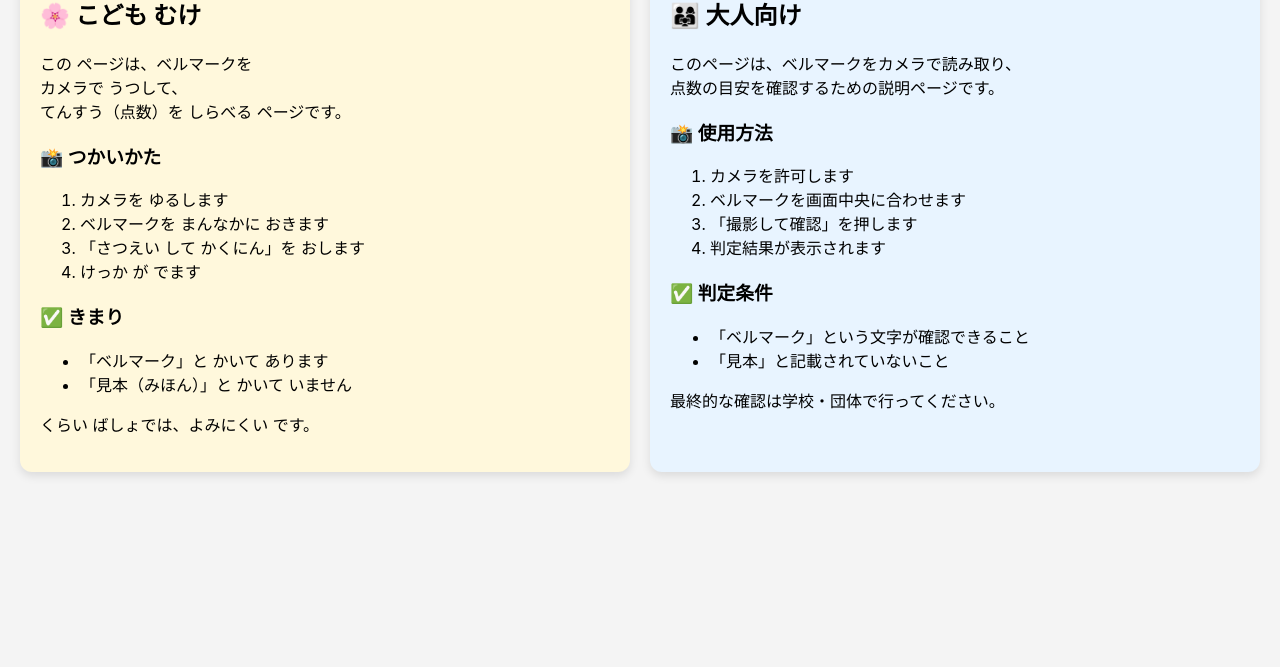
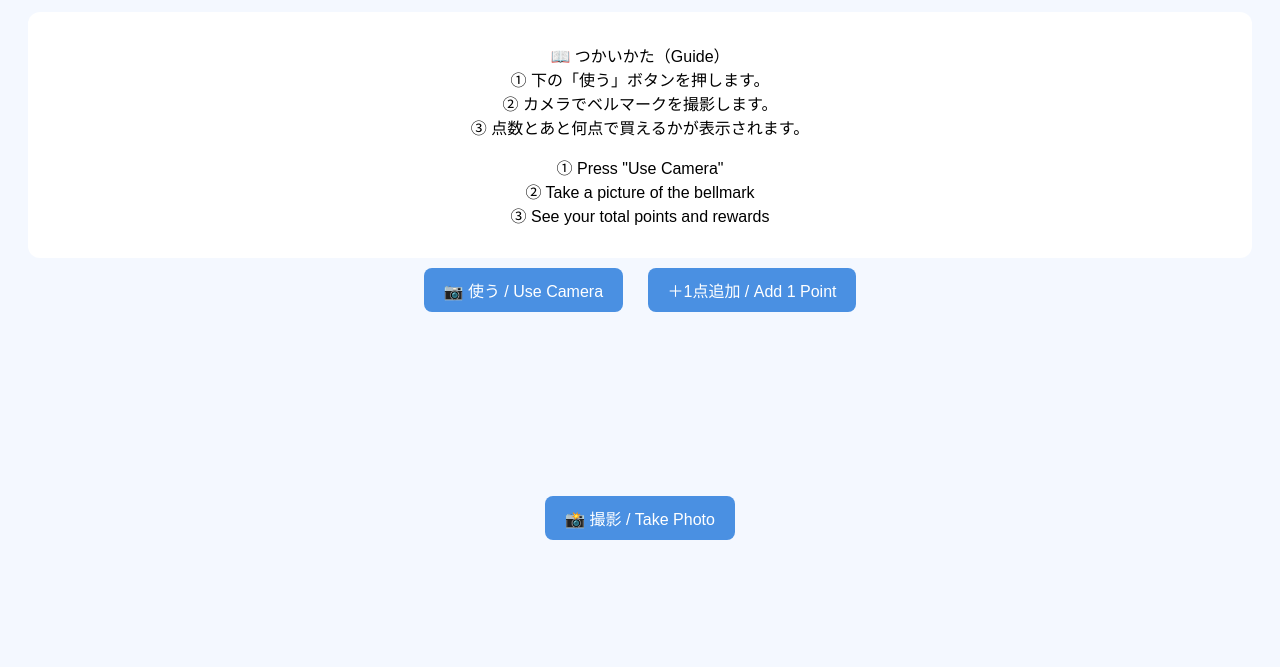
Before and after one commit to chibireo0032-collab/bellmark-checker-for-iphone-, a plain HTML site: page index.html in a window 1280 px wide. Shown: the part 133-800 px from the top of the page. Drawn offline with Linux system fonts and the light colour scheme.

Commit message:
Update index.html

```diff
--- a/index.html
+++ b/index.html
@@ -3,99 +3,138 @@
 <head>
 <meta charset="UTF-8">
 <meta name="viewport" content="width=device-width, initial-scale=1.0">
-<title>ベルマークチェッカー説明</title>
+<title>ベルマークチェッカー | Bellmark Checker</title>
 <style>
 body{
-  font-family:-apple-system,BlinkMacSystemFont,sans-serif;
-  background:#f4f4f4;
-  margin:0;
+  font-family:sans-serif;
+  text-align:center;
+  background:#f4f8ff;
   padding:20px;
 }
-h1{
-  text-align:center;
+button{
+  padding:10px 20px;
+  margin:10px;
+  font-size:16px;
+  border:none;
+  border-radius:8px;
+  background:#4a90e2;
+  color:white;
 }
-.container{
-  display:flex;
-  gap:20px;
-  flex-wrap:wrap;
+video{
+  width:100%;
+  max-width:300px;
+  margin-top:10px;
+  border-radius:10px;
+}
+.result{
+  margin-top:20px;
+  font-size:18px;
 }
 .box{
-  flex:1;
-  min-width:280px;
   background:white;
-  padding:20px;
+  padding:15px;
   border-radius:12px;
-  box-shadow:0 4px 10px rgba(0,0,0,0.1);
-}
-.child{
-  background:#fff8dc;
-}
-.adult{
-  background:#e8f4ff;
-}
-h2{
-  margin-top:0;
+  margin-top:20px;
 }
 </style>
 </head>
 <body>
 
-<h1>🔔 ベルマークチェッカー</h1>
+<h2>ベルマークチェッカー</h2>
+<h3>Bellmark Checker</h3>
 
-<div class="container">
+<div class="box">
+<p>
+📖 つかいかた（Guide）<br>
+① 下の「使う」ボタンを押します。<br>
+② カメラでベルマークを撮影します。<br>
+③ 点数とあと何点で買えるかが表示されます。
+</p>
 
-<!-- 子ども向け -->
-<div class="box child">
-<h2>🌸 こども むけ</h2>
-
-<p>この ページは、ベルマークを<br>
-カメラで うつして、<br>
-てんすう（点数）を しらべる ページです。</p>
-
-<h3>📸 つかいかた</h3>
-<ol>
-<li>カメラを ゆるします</li>
-<li>ベルマークを まんなかに おきます</li>
-<li>「さつえい して かくにん」を おします</li>
-<li>けっか が でます</li>
-</ol>
-
-<h3>✅ きまり</h3>
-<ul>
-<li>「ベルマーク」と かいて あります</li>
-<li>「見本（みほん）」と かいて いません</li>
-</ul>
-
-<p>くらい ばしょでは、よみにくい です。</p>
-
+<p>
+① Press "Use Camera"<br>
+② Take a picture of the bellmark<br>
+③ See your total points and rewards
+</p>
 </div>
 
-<!-- 大人向け -->
-<div class="box adult">
-<h2>👨‍👩‍👧 大人向け</h2>
+<button onclick="startCamera()">📷 使う / Use Camera</button>
+<button onclick="addPoint()">＋1点追加 / Add 1 Point</button>
 
-<p>このページは、ベルマークをカメラで読み取り、<br>
-点数の目安を確認するための説明ページです。</p>
+<br>
+<video id="video" autoplay playsinline></video>
+<br>
+<button onclick="takePhoto()">📸 撮影 / Take Photo</button>
 
-<h3>📸 使用方法</h3>
-<ol>
-<li>カメラを許可します</li>
-<li>ベルマークを画面中央に合わせます</li>
-<li>「撮影して確認」を押します</li>
-<li>判定結果が表示されます</li>
-</ol>
+<div class="result" id="result"></div>
 
-<h3>✅ 判定条件</h3>
-<ul>
-<li>「ベルマーク」という文字が確認できること</li>
-<li>「見本」と記載されていないこと</li>
-</ul>
+<script>
+let totalPoints = 200; // ← 今200点あるって言ってたね
 
-<p>最終的な確認は学校・団体で行ってください。</p>
+const rewards = [
+  {points:100, name:"えんぴつ / Pencil"},
+  {points:300, name:"ノート / Notebook"},
+  {points:500, name:"ボール / Ball"},
+  {points:1000, name:"学校セット / School Set"}
+];
 
-</div>
+function startCamera(){
+  navigator.mediaDevices.getUserMedia({video:true})
+  .then(stream=>{
+    document.getElementById("video").srcObject=stream;
+  })
+  .catch(()=>{
+    alert("カメラが使えません / Camera not available");
+  });
+}
 
-</div>
+function takePhoto(){
+  // 今回はテストなので毎回1点として計算
+  totalPoints += 1;
+  showResult(1);
+}
+
+function addPoint(){
+  totalPoints += 1;
+  showResult(1);
+}
+
+function showResult(newPoint){
+  let rewardText="";
+  let nextReward=null;
+
+  for(let r of rewards){
+    if(totalPoints < r.points){
+      nextReward=r;
+      break;
+    }
+  }
+
+  if(nextReward){
+    rewardText = `
+    あと ${nextReward.points-totalPoints} 点で
+    ${nextReward.name} が買えます。
+    <br>
+    You need ${nextReward.points-totalPoints} more points
+    to get ${nextReward.name}.
+    `;
+  } else {
+    rewardText = `
+    すごい！全部買えます！
+    <br>
+    Amazing! You can get all rewards!
+    `;
+  }
+
+  document.getElementById("result").innerHTML = `
+    今回は ${newPoint} 点です。<br>
+    This time: ${newPoint} point.<br><br>
+    合計 ${totalPoints} 点です。<br>
+    Total: ${totalPoints} points.<br><br>
+    ${rewardText}
+  `;
+}
+</script>
 
 </body>
 </html>
```
